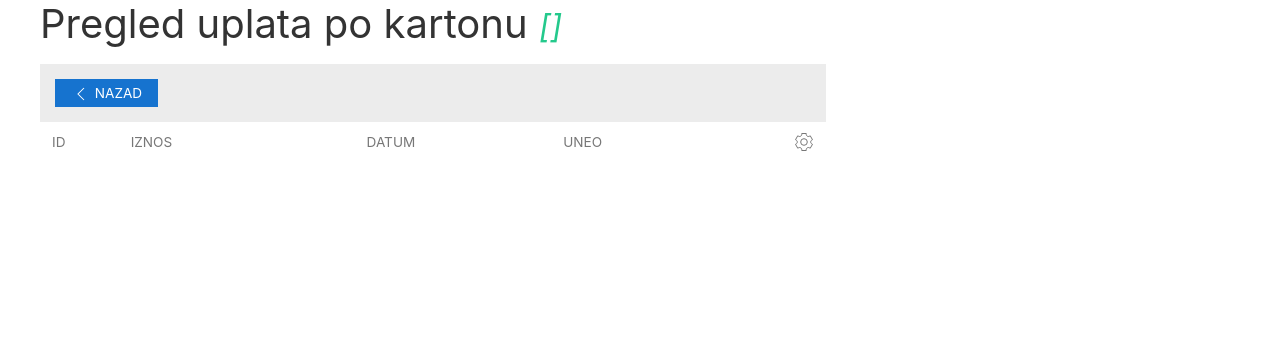
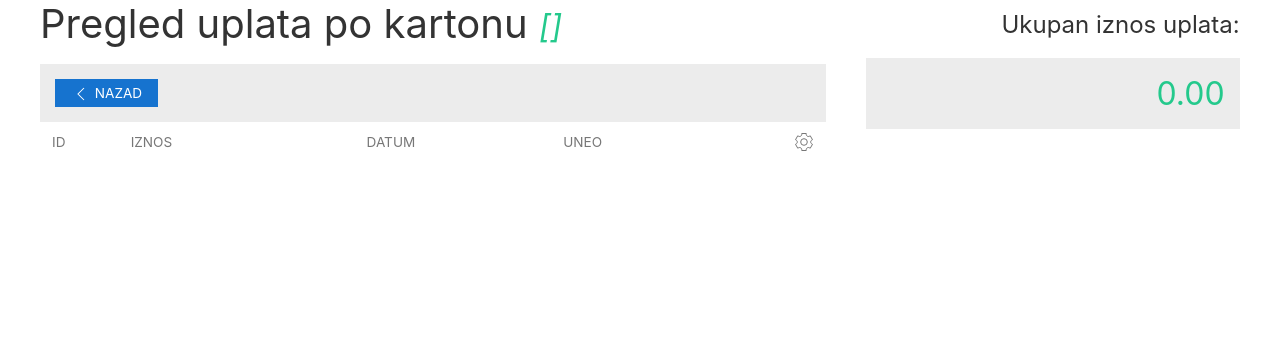
Before and after one commit to chana-chh/kartoteka, a PHP site: template app/views/uplate.twig in a window 1280 px wide. Shown: the part 60-420 px from the top of the page. Run offline with PHP 8.4, Linux system fonts and the light colour scheme; the template is opened without the code that fills it, so the values that code supplies are empty; some libraries are stand-ins or nearby versions.

Commit message:
Uplata 01

```diff
--- a/app/models/Karton.php
+++ b/app/models/Karton.php
@@ -164,4 +164,10 @@ class Karton extends Model
         $sql = "SELECT SUM((iznos/period)*preostalo_rata) AS dug FROM reprogrami WHERE razduzeno = 0 AND karton_id = {$this->id};";
         return (float) $this->fetch($sql)[0]->dug;
     }
+
+    public function sumaUplata()
+    {
+        $sql = "SELECT SUM(iznos) AS ukupno FROM uplate WHERE karton_id = {$this->id};";
+        return (float) $this->fetch($sql)[0]->ukupno;
+    }
 }
--- a/app/models/Uplata.php
+++ b/app/models/Uplata.php
@@ -3,6 +3,7 @@
 namespace App\Models;
 
 use App\Classes\Model;
+use App\Classes\Db;
 
 class Uplata extends Model
 {
--- a/app/views/uplate.twig
+++ b/app/views/uplate.twig
@@ -59,6 +59,18 @@
 {% include 'inc/uplate_brisanje.twig' %}
 {% endblock sadrzaj %}
 
+{% block traka %}
+<div uk-grid class="uk-margin-small-top">
+  <div class="uk-width-1-1">
+    <h3 class="uk-text-right">Ukupan iznos uplata:</h3>
+    <div class="uk-panel uk-background-muted uk-padding-small uk-text-large uk-text-bold uk-text-right">
+      <h2 class="uk-text-success" id="sumaUplata">
+        {{ karton.sumaUplata() | number_format(2, '.', ',') }}
+      </h2>
+    </div>
+  </div>
+{% endblock traka %}
+
 {% block skripta %}
 <script>
 
```
Also changed, not shown: 1 other file.
